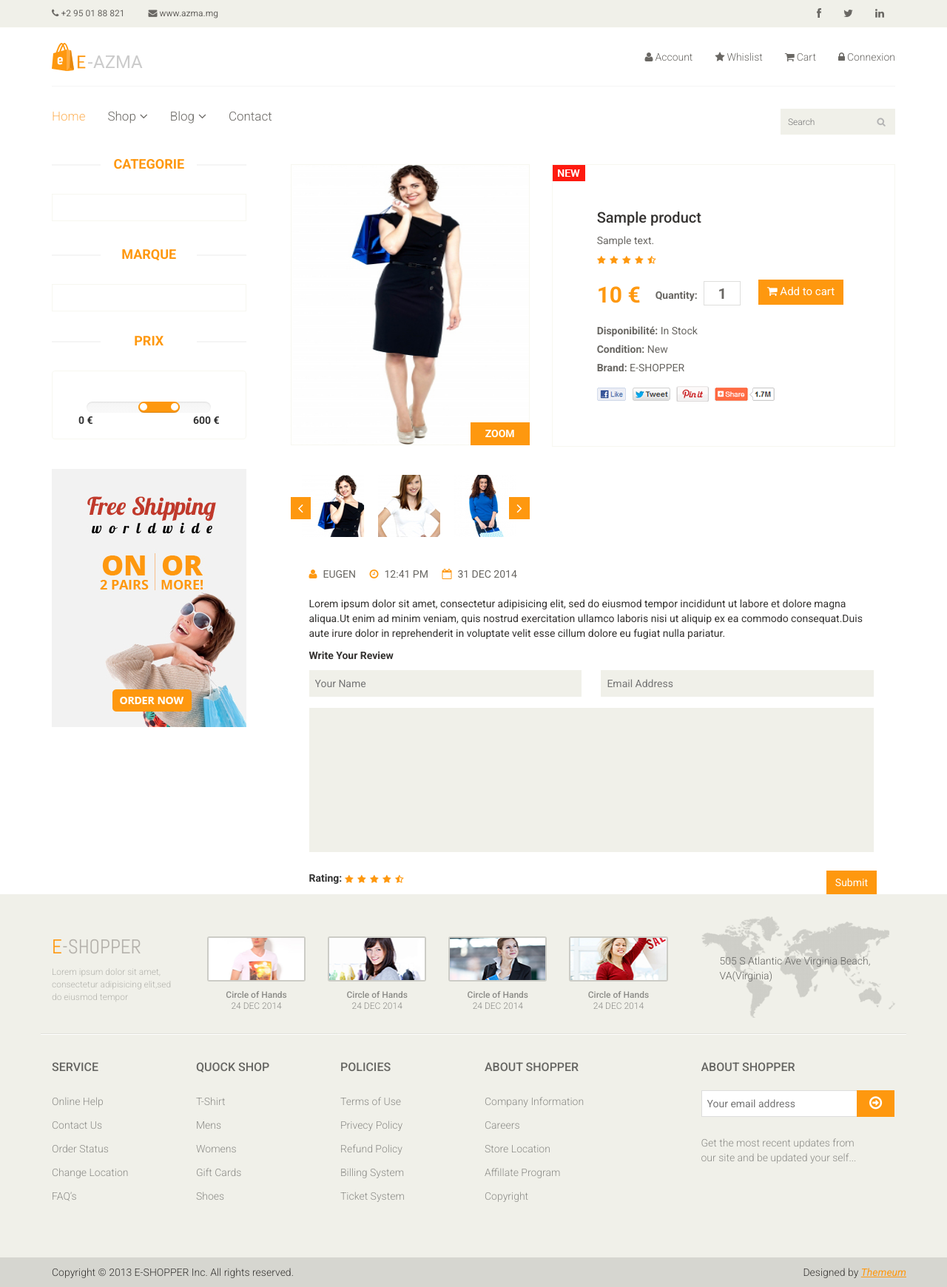
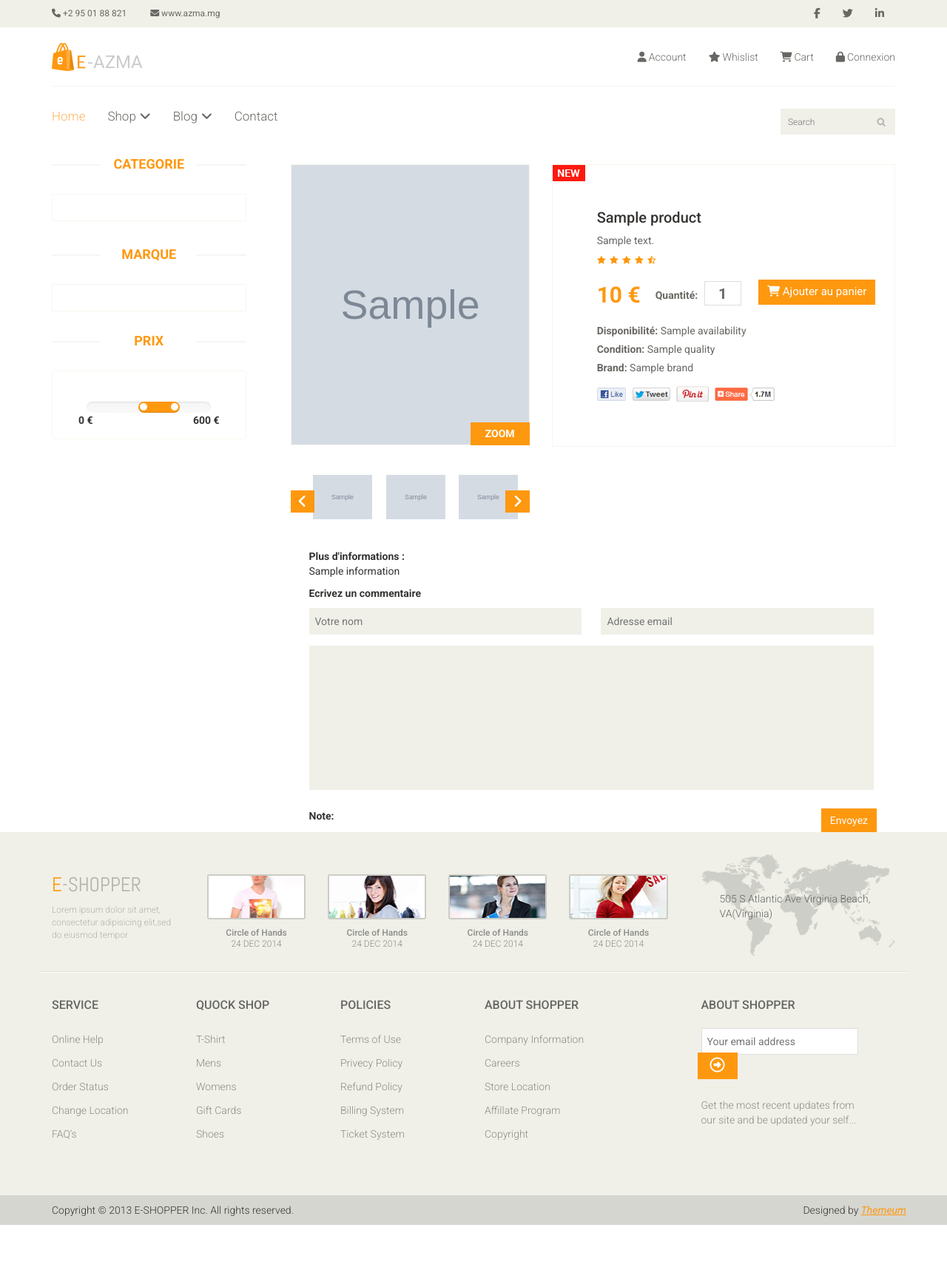
Before and after one commit to littleblackman/mazone, a Symfony app: template templates/product/show.html.twig in a window 1280 px wide. Shown: the whole page at 74% size. After the commit the page ends 1656 px from the top, so only its background shows below. Run offline with Twig, Linux system fonts and the light colour scheme; the template is opened without the code that fills it: most values are stand-ins (such as "Sample title", 1, 10 or a date in 2020); grey boxes marked "Sample" are stand-in pictures; some libraries are stand-ins or nearby versions.

Commit message:
create showProduct page

```diff
--- a/public/css/style.css
+++ b/public/css/style.css
@@ -1 +1,4 @@
 h1 { color: red}
+
+.product-details-img { text-align: center;}
+.product-details-img img { width: 80px;}
--- a/src/DataFixtures/ProductFixtures.php
+++ b/src/DataFixtures/ProductFixtures.php
@@ -49,6 +49,10 @@
             $product->setCategory($category);
             $product->setLiked(rand(1,1000));
             $product->setSolded(rand(1,100));
+            $product->setAvailability('IN_STOCK');
+            $product->setQuality('NEW');
+            $product->setQuantity(rand(10,60));
+            $product->setRate(rand(4,5));
 
             if($data['photos']) {
                 foreach($data['photos'] as $d) {
--- a/src/Domain/Entity/baseEntity.php
+++ b/src/Domain/Entity/baseEntity.php
@@ -19,4 +19,7 @@
         return $this->getDescriptionFr();
     }
 
+    public function getInformation() {
+        return $this->getInformationFr();
+    }
 }
--- a/templates/base.html.twig
+++ b/templates/base.html.twig
@@ -18,6 +18,8 @@
         <link rel="apple-touch-icon-precomposed" sizes="114x114" href="{{ asset('eshopper/images/ico/apple-touch-icon-114-precomposed.png') }}">
         <link rel="apple-touch-icon-precomposed" sizes="72x72" href="{{ asset('eshopper/images/ico/apple-touch-icon-72-precomposed.png') }}">
         <link rel="apple-touch-icon-precomposed" href="{{ asset('eshopper/images/ico/apple-touch-icon-57-precomposed.png') }}">
+
+        <script src="https://kit.fontawesome.com/ac9441ef7a.js" crossorigin="anonymous"></script>
 
         <!-- personal css -->
         <link href="{{ asset('css/style.css') }}" rel="stylesheet"/>
--- a/templates/home/header.html.twig
+++ b/templates/home/header.html.twig
@@ -27,7 +27,7 @@
 		<div class="row">
 			<div class="col-sm-4">
 				<div class="logo pull-left">
-					<a href="index.html"><img src="{{ asset('azma/images/logo.png') }}" alt="" /></a>
+					<a href="{{path('home')}}"><img src="{{ asset('azma/images/logo.png') }}" alt="" /></a>
 				</div>
 				<!--
 				<div class="btn-group pull-right">
--- a/templates/home/sidebar.html.twig
+++ b/templates/home/sidebar.html.twig
@@ -55,6 +55,8 @@
     </div>
 </div><!--/price-range-->
 
-<div class="shipping text-center"><!--shipping-->
+<!--
+<div class="shipping text-center">
     <img src="{{ asset('eshopper/images/home/shipping.jpg') }}" alt="" />
-</div><!--/shipping-->
+</div>
+-->
--- a/templates/product/show.html.twig
+++ b/templates/product/show.html.twig
@@ -8,27 +8,27 @@
         <div class="product-details"><!--product-details-->
             <div class="col-sm-5">
                 <div class="view-product">
-                    <img src="{{ asset('eshopper/images/product-details/1.jpg')}}" alt="" />
+                    <img src="{{ product.firstPhotoUrl }}" alt="" />
                     <h3>ZOOM</h3>
                 </div>
                 <div id="similar-product" class="carousel slide" data-ride="carousel">
 
                         <!-- Wrapper for slides -->
                         <div class="carousel-inner">
-                            <div class="item active">
-                                <a href=""><img src="{{ asset('eshopper/images/product-details/similar1.jpg')}}" alt=""></a>
-                                <a href=""><img src="{{ asset('eshopper/images/product-details/similar2.jpg')}}" alt=""></a>
-                                <a href=""><img src="{{ asset('eshopper/images/product-details/similar3.jpg')}}" alt=""></a>
+                            <div class="item active product-details-img">
+                                <a href=""><img src="{{ product.firstPhotoUrl }}" width="60" alt=""></a>
+                                <a href=""><img src="{{ product.firstPhotoUrl }}" width="60" alt=""></a>
+                                <a href=""><img src="{{ product.firstPhotoUrl }}" width="60" alt=""></a>
                             </div>
-                            <div class="item">
-                                <a href=""><img src="{{ asset('eshopper/images/product-details/similar1.jpg')}}" alt=""></a>
-                                <a href=""><img src="{{ asset('eshopper/images/product-details/similar2.jpg')}}" alt=""></a>
-                                <a href=""><img src="{{ asset('eshopper/images/product-details/similar3.jpg')}}" alt=""></a>
+                            <div class="item product-details-img">
+                                <a href=""><img src="{{ product.firstPhotoUrl }}" width="60" alt=""></a>
+                                <a href=""><img src="{{ product.firstPhotoUrl }}" width="60" alt=""></a>
+                                <a href=""><img src="{{ product.firstPhotoUrl }}" width="60" alt=""></a>
                             </div>
-                            <div class="item">
-                                <a href=""><img src="{{ asset('eshopper/images/product-details/similar1.jpg')}}" alt=""></a>
-                                <a href=""><img src="{{ asset('eshopper/images/product-details/similar2.jpg')}}" alt=""></a>
-                                <a href=""><img src="{{ asset('eshopper/images/product-details/similar3.jpg')}}" alt=""></a>
+                            <div class="item product-details-img">
+                                <a href=""><img src="{{ product.firstPhotoUrl }}" width="60" alt=""></a>
+                                <a href=""><img src="{{ product.firstPhotoUrl }}" width="60" alt=""></a>
+                                <a href=""><img src="{{ product.firstPhotoUrl }}" width="60" alt=""></a>
                             </div>
 
                         </div>
@@ -45,22 +45,22 @@
             </div>
             <div class="col-sm-7">
                 <div class="product-information"><!--/product-information-->
-                    <img src="images/product-details/new.jpg" class="newarrival" alt="" />
+                    <img src="{{ asset('eshopper/images/product-details/new.jpg')}}" class="newarrival" alt="" />
                     <h2>{{ product.name }}</h2>
                     <p>{{ product.description }}</p>
                     <img src="images/product-details/rating.png" alt="" />
                     <span>
                         <span>{{ product.price}} €</span>
-                        <label>Quantity:</label>
+                        <label>Quantité:</label>
                         <input type="text" value="1" />
                         <button type="button" class="btn btn-fefault cart">
                             <i class="fa fa-shopping-cart"></i>
-                            Add to cart
+                            Ajouter au panier
                         </button>
                     </span>
-                    <p><b>Disponibilité:</b> In Stock</p>
-                    <p><b>Condition:</b> New</p>
-                    <p><b>Brand:</b> E-SHOPPER</p>
+                    <p><b>Disponibilité:</b> {{ product.availability|trans}}</p>
+                    <p><b>Condition:</b> {{product.quality|trans}}</p>
+                    <p><b>Brand:</b> {{product.brand}}</p>
                     <a href=""><img src="images/product-details/share.png" class="share img-responsive"  alt="" /></a>
                 </div><!--/product-information-->
             </div>
@@ -69,23 +69,19 @@
 
 		<div class="tab-pane fade active in" id="reviews" >
             <div class="col-sm-12">
-                <ul>
-                    <li><a href=""><i class="fa fa-user"></i>EUGEN</a></li>
-                    <li><a href=""><i class="fa fa-clock-o"></i>12:41 PM</a></li>
-                    <li><a href=""><i class="fa fa-calendar-o"></i>31 DEC 2014</a></li>
-                </ul>
-                <p>Lorem ipsum dolor sit amet, consectetur adipisicing elit, sed do eiusmod tempor incididunt ut labore et dolore magna aliqua.Ut enim ad minim veniam, quis nostrud exercitation ullamco laboris nisi ut aliquip ex ea commodo consequat.Duis aute irure dolor in reprehenderit in voluptate velit esse cillum dolore eu fugiat nulla pariatur.</p>
-                <p><b>Write Your Review</b></p>
+                <b>Plus d'informations :</b>
+                <p>{{product.information}}</p>
+                <p><b>Ecrivez un commentaire</b></p>
 
                 <form action="#">
                     <span>
-                        <input type="text" placeholder="Your Name"/>
-                        <input type="email" placeholder="Email Address"/>
+                        <input type="text" placeholder="Votre nom"/>
+                        <input type="email" placeholder="Adresse email"/>
                     </span>
                     <textarea name="" ></textarea>
-                    <b>Rating: </b> <img src="images/product-details/rating.png" alt="" />
+                    <b>Note: </b> {{ product.showIconRate|raw }}
                     <button type="button" class="btn btn-default pull-right">
-                        Submit
+                        Envoyez
                     </button>
                 </form>
             </div>
--- a/translations/messages.en.yaml
+++ b/translations/messages.en.yaml
@@ -9,3 +9,5 @@
 clothe: Clothe
 blog: Blog
 search: Search
+IN_STOCK: In stock
+NEW: New
--- a/translations/messages.fr.yaml
+++ b/translations/messages.fr.yaml
@@ -9,3 +9,5 @@
 clothe: Vêtement
 blog: Blog
 search: Recherche
+IN_STOCK: En stock
+NEW: Neuf
```
Also changed, not shown: src/Domain/Entity/Product.php (+38 -9 lines).
